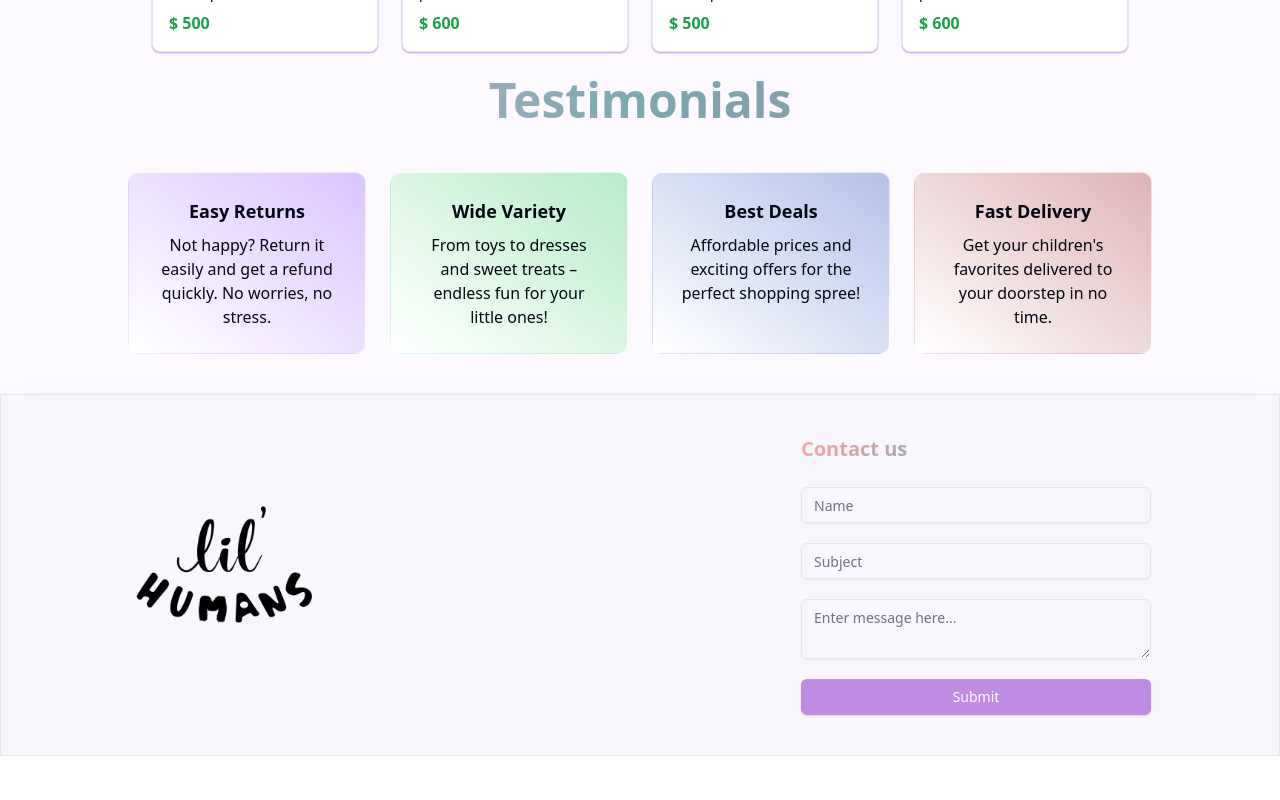
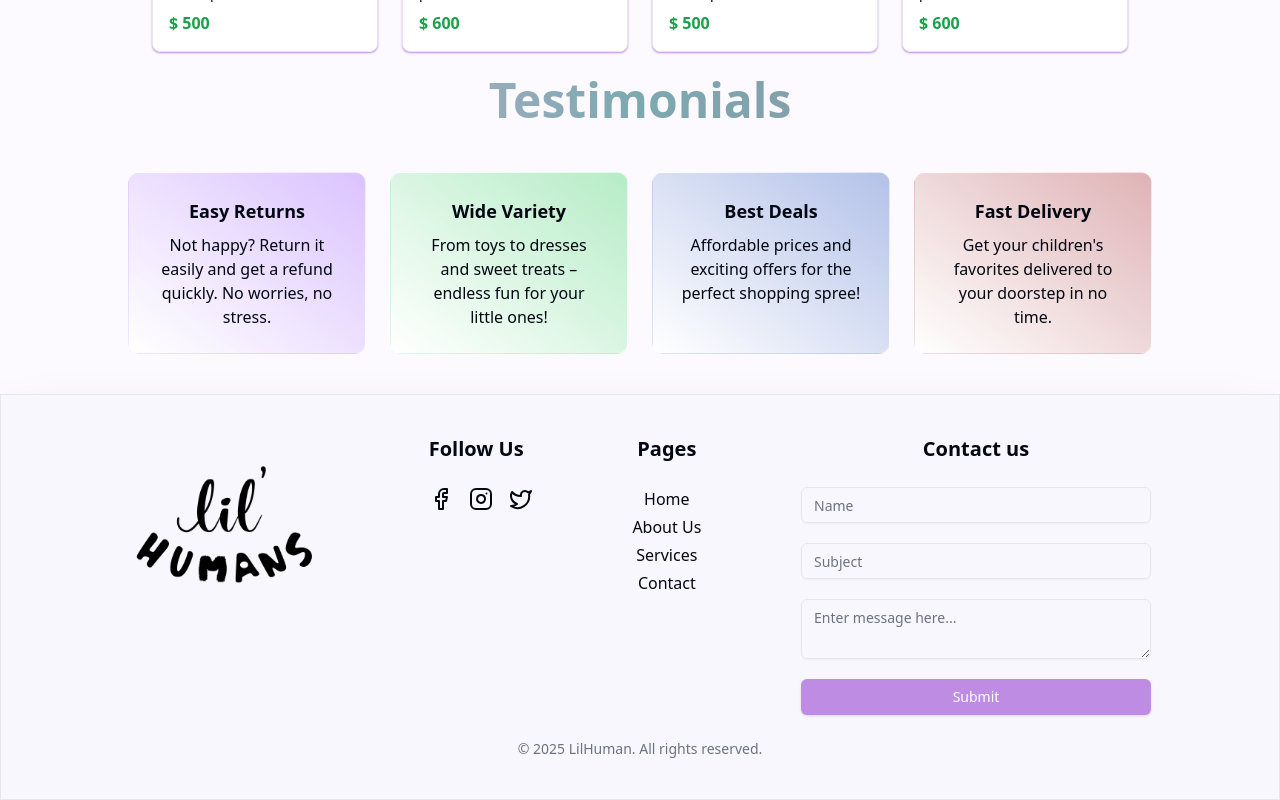
Before and after one commit to subin4693/Ecommerce-freelance, a React (Vite) app: page / in a window 1280 px wide. Shown: the part 1996-2796 px from the top of the page. Before the commit the page ends 2752 px from the top, so only its background shows below. Built offline with nearby package versions, Linux system fonts and the light colour scheme.

Commit message:
home page basic layout added

```diff
--- a/src/components/Footer.jsx
+++ b/src/components/Footer.jsx
@@ -3,19 +3,43 @@ import logo from "@/assets/LILHUMANLOGO black.png";
 import { Input } from "./ui/input";
 import { Textarea } from "@/components/ui/textarea";
 import { Button } from "./ui/button";
+import { Facebook, Instagram, Twitter } from "lucide-react";
 
 const Footer = () => {
   return (
-    <div className="px-1 md:px-20 lg:px-32 mt-10 bg-[#d2d6f1]/10 shadow-2xl border flex flex-wrap flex-col-reverse md:flex-row justify-between items-center py-10">
-      <div className="h-[200px] ">
-        <img src={logo} alt="logo" className="w-full h-full  object-contain" />{" "}
+    <div className="px-1 md:px-20 lg:px-32 mt-10 bg-[#d2d6f1]/10 shadow-2xl border py-10">
+      <div className="flex flex-wrap flex-col-reverse md:flex-row justify-between ">
+        <div className="h-[200px]">
+          <img src={logo} alt="logo" className="w-full h-full object-contain" />
+        </div>{" "}
+        <div className="flex space-x-8 mb-4 md:mb-0 justify-center mt-5 md:mt-0">
+          <div>
+            <h3 className="text-xl font-bold     mb-6">Follow Us</h3>
+            <div className="flex space-x-4">
+              <Facebook className="cursor-pointer" />
+              <Instagram className="cursor-pointer" />
+              <Twitter className="cursor-pointer" />
             </div>
-
+          </div>
+        </div>
+        <div>
+          <h3 className="text-xl font-bold  mt-5 md:mt-0  text-center  mb-6">
+            Pages
+          </h3>
+          <ul className="space-y-1 text-center">
+            <li>Home</li>
+            <li>About Us</li>
+            <li>Services</li>
+            <li>Contact</li>
+          </ul>
+        </div>
         <form className="pt space-y-5 w-full md:w-fit">
-        <h2 className="text-xl font-bold bg-gradient-to-r from-red-300 via-[#7ca9af] to-[#5b3b6d] bg-clip-text text-transparent mb-6">
-          Contact us
-        </h2>
-        <Input type="text" placeholder="Name" className="w-full md:w-[350px]" />
+          <h2 className="text-xl font-bold text-center    mb-6">Contact us</h2>
+          <Input
+            type="text"
+            placeholder="Name"
+            className="w-full md:w-[350px]"
+          />
           <Input
             type="text"
             placeholder="Subject"
@@ -25,6 +49,10 @@ const Footer = () => {
           <Button className="w-full text-white">Submit</Button>
         </form>
       </div>
+      <div className="w-full text-center mt-6 text-sm text-gray-500">
+        &copy; {new Date().getFullYear()} LilHuman. All rights reserved.
+      </div>{" "}
+    </div>
   );
 };
 
--- a/src/components/Navbar.jsx
+++ b/src/components/Navbar.jsx
@@ -7,6 +7,7 @@ import HUMANOODLES8 from "@/assets/HUMANOODLES8.jpg";
 import { NavLink } from "react-router";
 import {
   ArrowBigRight,
+  ArrowDown,
   Heart,
   MenuIcon,
   ShoppingBasket,
@@ -179,8 +180,8 @@ const Navbar = () => {
         <NavLink
           to="/"
           className={({ isActive }) => {
-            return `hover:text-[#680c9d] duration-100 transition hover:underline ${
-              isActive ? "text-[#680c9d] underline" : ""
+            return `hover:text-[#680c9d] duration-100 transition   ${
+              isActive ? "text-[#680c9d]  " : ""
             }`;
           }}
         >
@@ -188,7 +189,7 @@ const Navbar = () => {
         </NavLink>
 
         <DropdownMenu>
-          <DropdownMenuTrigger className="hover:text-[#680c9d] duration-100 transition hover:underline ">
+          <DropdownMenuTrigger className="hover:text-[#680c9d] duration-100 transition   ">
             About
           </DropdownMenuTrigger>
           <DropdownMenuContent>
@@ -200,14 +201,55 @@ const Navbar = () => {
         <NavLink
           to="/shop"
           className={({ isActive }) => {
-            return `hover:text-[#680c9d] duration-100 transition hover:underline ${
-              isActive ? "text-[#680c9d] underline" : ""
+            return `hover:text-[#680c9d] duration-100 transition   ${
+              isActive ? "text-[#680c9d]  " : ""
             }`;
           }}
         >
           Shop
         </NavLink>
-
+        <DropdownMenu>
+          <DropdownMenuTrigger className="hover:text-[#680c9d] duration-100 transition   ">
+            All services
+          </DropdownMenuTrigger>
+          <DropdownMenuContent className="flex w-[600px] mr-[200px] p-5 gap-2 ">
+            <div className="w-1/3 border-r  max-h-[40vh] overflow-y-auto">
+              <h1 className="font-bold">Brands</h1>
+              <DropdownMenuItem>Nike</DropdownMenuItem>
+              <DropdownMenuItem>Adidas</DropdownMenuItem>
+              <DropdownMenuItem>Puma</DropdownMenuItem>
+              <DropdownMenuItem>Reebok</DropdownMenuItem>
+              <DropdownMenuItem>Under Armour</DropdownMenuItem>
+              <DropdownMenuItem>New Balance</DropdownMenuItem>
+              <DropdownMenuItem>Converse</DropdownMenuItem>
+              <DropdownMenuItem>Vans</DropdownMenuItem>
+              <DropdownMenuItem>Fila</DropdownMenuItem>
+              <DropdownMenuItem>Asics</DropdownMenuItem>
+              <DropdownMenuItem>Gucci</DropdownMenuItem>
+              <DropdownMenuItem>Prada</DropdownMenuItem>
+              <DropdownMenuItem>Louis Vuitton</DropdownMenuItem>
+              <DropdownMenuItem>Versace</DropdownMenuItem>
+              <DropdownMenuItem>Balenciaga</DropdownMenuItem>
+              <DropdownMenuItem>Calvin Klein</DropdownMenuItem>
+              <DropdownMenuItem>Tommy Hilfiger</DropdownMenuItem>
+            </div>
+            <div className="w-1/3   max-h-[40vh] overflow-y-auto">
+              <h1 className="font-bold">Categories</h1>
+              <DropdownMenuItem>Brand story</DropdownMenuItem>
+              <DropdownMenuItem>Founder's note</DropdownMenuItem>
+            </div>
+            <div
+              className="w-1/3   max-h-[40vh] overflow-y-auto bg-cover rounded-md"
+              style={{
+                backgroundImage: `url("https://i.pinimg.com/736x/b9/23/e9/b923e90ced92c4ed6df7ee75ee06d14a.jpg" )`,
+              }}
+            >
+              {/* <h1 className="font-bold">Categories</h1>
+              <DropdownMenuItem>Brand story</DropdownMenuItem>
+              <DropdownMenuItem>Founder's note</DropdownMenuItem> */}
+            </div>
+          </DropdownMenuContent>
+        </DropdownMenu>
         <Sheet>
           <SheetTrigger>
             <ShoppingBasket />
@@ -242,6 +284,7 @@ const Navbar = () => {
             </div>
           </SheetContent>
         </Sheet>
+
         <Sheet>
           <SheetTrigger>
             <Heart />
@@ -279,6 +322,8 @@ const Navbar = () => {
           </SheetContent>
         </Sheet>
       </nav>
+      {/* /*Mobile screen navigator****************************************************************************/}
+
       <div className="z-10   flex sm:hidden   ">
         <Drawer>
           <DrawerTrigger>
```
Lines whose indentation alone changed are shown as unchanged.
